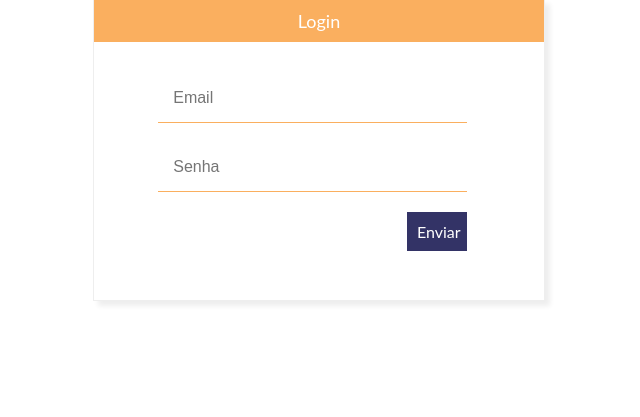
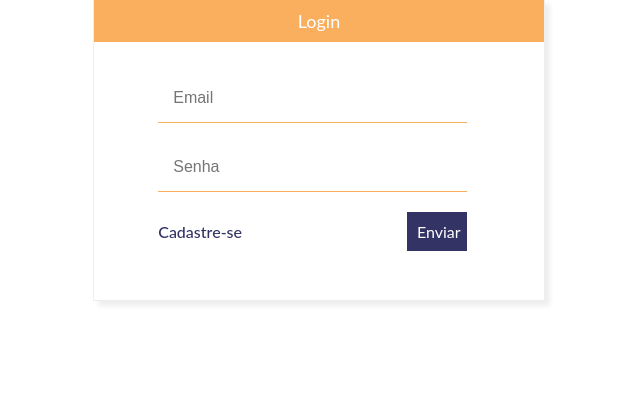
Before and after one commit to diogoatc/projcomunicacao, a PHP site: page / in a window 1280 px wide. Shown: the part 251-668 px from the top of the page, without its empty margins (322-962 px from the left). Run offline with PHP 8.4, Linux system fonts and the light colour scheme.

Commit message:
Adicionado link para cadastro de aluno na tela de login

```diff
--- a/assets/css/style.css
+++ b/assets/css/style.css
@@ -78,3 +78,37 @@
     border: 1px solid #333366;
     transition: 0.3s ease-in;
 }
+
+.container .content label {
+    margin-top: 30px;
+    float: left;
+}
+
+.container .content label a {
+    text-decoration: none;
+    position: relative;
+    font-family: 'Lato', sans-serif;
+    font-weight: 500;
+    color: #333366;
+}
+
+.container .content label > a:before {
+    content: "";
+    position: absolute;
+    width: 100%;
+    height: 1px;
+    bottom: 0;
+    left: 0;
+    background-color: #333366;
+    visibility: hidden;
+    -webkit-transform: scaleX(0);
+    transform: scaleX(0);
+    -webkit-transition: all 0.3s ease-in-out 0s;
+    transition: all 0.3s ease-in-out 0s;
+}
+
+.container .content label > a:hover:before {
+    visibility: visible;
+    -webkit-transform: scaleX(1);
+    transform: scaleX(1);
+}
--- a/index.php
+++ b/index.php
@@ -19,6 +19,7 @@
                 <form action="validacao.php" method="post">
                   <input type="text" name="usuario" placeholder="Email" onfocus="this.placeholder = ''" onblur="this.placeholder = 'Email'">
                   <input type="password" name="senha" placeholder="Senha" onfocus="this.placeholder = ''" onblur="this.placeholder = 'Senha'">
+                  <label><a href="#">Cadastre-se</a></label>
                 <br/>
                 <button class="button">Enviar</button>
                 </form>
```
